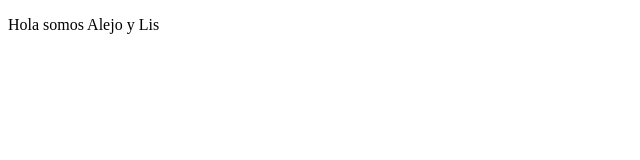
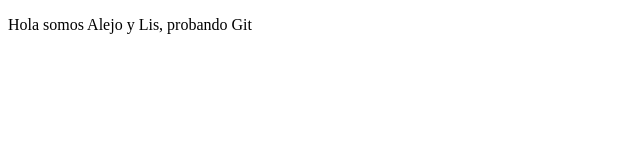
Before and after one commit to alejoalfonsoR/proyectoDemoCursoPrework, a plain HTML site: page index.html in a window 1280 px wide. Shown: the whole page, without its empty margins (0-640 px from the left). Drawn offline with Linux system fonts and the light colour scheme.

Commit message:
Se agrego texto, prueba de Git

```diff
--- a/index.html
+++ b/index.html
@@ -10,7 +10,7 @@
 
 <body>
     <p>
-        Hola somos Alejo y Lis
+        Hola somos Alejo y Lis, probando Git
     </p>
 </body>
 
```
